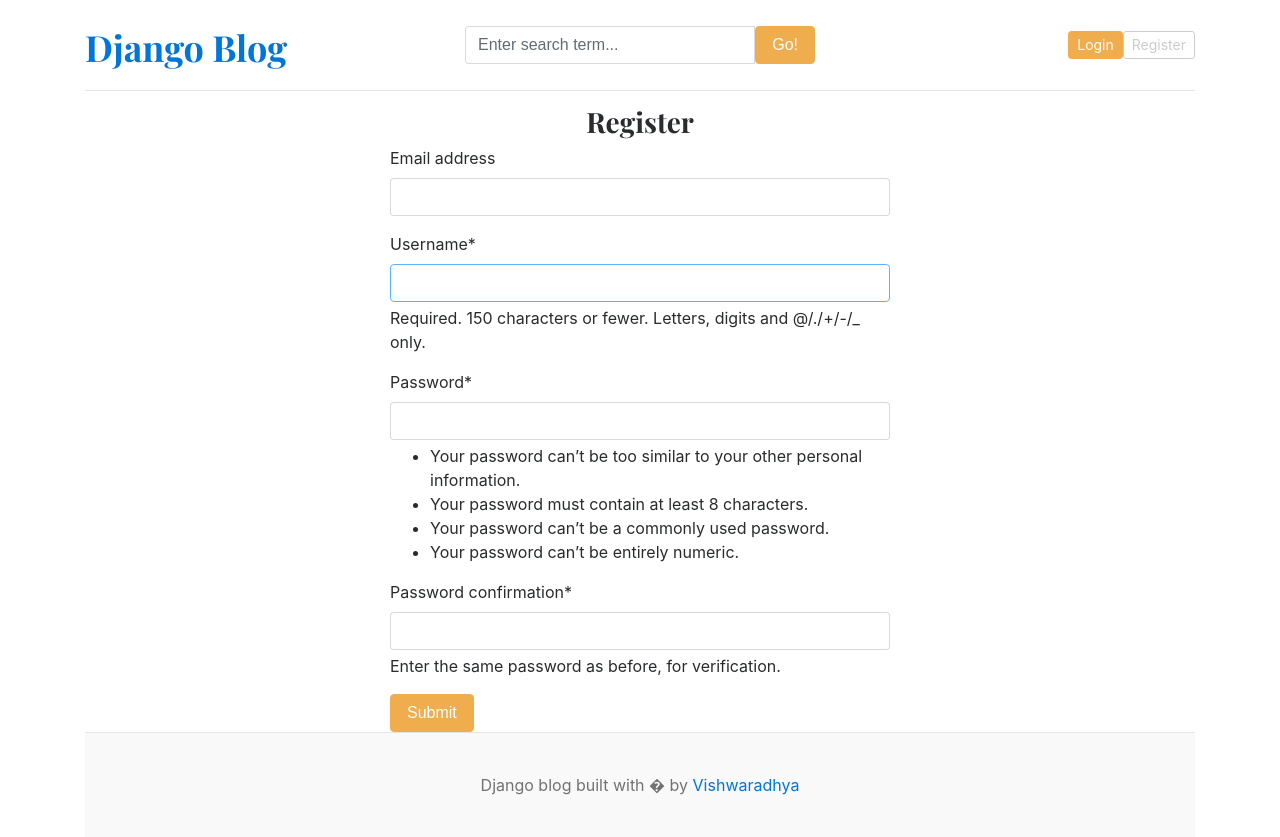
After one commit to vishwaradhyasalimath/Django_blog, a Django app: page /register/ in a window 1280 px wide. The commit adds this page. Run offline with Django 5.2, Linux system fonts and the light colour scheme; data that the repository does not hold is empty; some libraries are stand-ins or nearby versions.

Commit message:
Registeration and authentication

```diff
--- /dev/null
+++ b/blog_main/forms.py
@@ -0,0 +1,8 @@
+from django.contrib.auth.models import User
+from django.contrib.auth.forms import UserCreationForm
+
+
+class RegistrationForm(UserCreationForm):
+    class Meta:
+        model= User
+        fields = ('email','username','password1','password2')
--- a/blog_main/settings.py
+++ b/blog_main/settings.py
@@ -39,6 +39,8 @@ INSTALLED_APPS = [
     "django.contrib.staticfiles",
     "blogs",
     "utility",
+    "crispy_forms",
+    "crispy_bootstrap4",
 ]
 
 MIDDLEWARE = [
@@ -126,3 +128,5 @@ STATICFILES_DIRS = [
 
 MEDIA_URL = '/media/'
 MEDIA_ROOT = BASE_DIR /'media'
+
+CRISPY_TEMPLATE_PACK = 'bootstrap4'
--- a/blog_main/urls.py
+++ b/blog_main/urls.py
@@ -27,7 +27,10 @@ urlpatterns = [
     path("admin/", admin.site.urls),
     path('',views.home,name='home'),
     path('category/',include('blogs.urls')),
-    path('<slug:slug>/',BlogsView.blogs, name ='blogs'),
+    path('blogs/<slug:slug>/',BlogsView.blogs, name ='blogs'),
     #search endpoint
-    path('blogs/search/',BlogsView.search,name='search')
+    path('blogs/search/',BlogsView.search,name='search'),
+    path('register/',views.register, name = 'register'),
+    path('login/',views.login,name='login'),
+    path('logout/',views.logout,name='logout'),
 ]  + static(settings.MEDIA_URL,document_root=settings.MEDIA_URL)
--- a/blog_main/views.py
+++ b/blog_main/views.py
@@ -1,8 +1,12 @@
 
+from multiprocessing import AuthenticationError
 from django.http import HttpResponse
-from django.shortcuts import render
+from django.shortcuts import redirect, render
+from blog_main.forms import RegistrationForm
 from blogs.models import Blog, Category
 from utility.models import About
+from django.contrib.auth.forms import AuthenticationForm
+from django.contrib import auth
 
 
 def home(request):
@@ -23,3 +27,43 @@ def home(request):
     }
 
     return render(request, 'home.html',context)
+
+
+def register(request):
+    if request.method == 'POST':
+        form = RegistrationForm(request.POST)
+        if form.is_valid():
+            form.save()
+            return redirect('register')
+        else:
+            print(form.errors)
+    else:
+        form = RegistrationForm()
+    context = {
+        'form':form,
+    }
+    return render(request, 'register.html',context)
+
+
+def login(request):
+    #default authentication form
+    if request.method == 'POST':
+        form = AuthenticationForm(request,request.POST)
+        if form.is_valid():
+            username = form.cleaned_data['username']
+            password = form.cleaned_data['password']
+
+            user =auth.aauthenticate(username=username,password=password)
+            if user is not None:
+                auth.login(request,user)
+            return redirect('home')
+    form = AuthenticationForm()
+    context = {
+        'form':form,
+    }
+    return render(request,'login.html',context)
+
+
+def logout(request):
+    auth.logout(request)
+    return redirect('home')
--- a/templates/base.html
+++ b/templates/base.html
@@ -29,8 +29,14 @@
 
           </div>
           <div class="col-4 d-flex justify-content-end align-items-center">
-            <a class="btn btn-sm btn-warning" href="#">Login</a> &nbsp;
-            <a class="btn btn-sm btn-outline-secondary" href="#">Register</a>
+            {% if not user.is_authenticated %}
+            <a class="btn btn-sm btn-warning" href="{% url 'login' %}">Login</a>
+            <a class="btn btn-sm btn-outline-secondary" href="{% url 'register' %}">Register</a>
+            {% else %}
+            <span> You are logged in as {{user}}</span>
+            &emsp;
+            <span><a href="{% url 'logout' %}">Logout</a></span>
+            {% endif%}
           </div>
         </div>
       </header>
--- /dev/null
+++ b/templates/register.html
@@ -0,0 +1,12 @@
+{% extends 'base.html' %}
+
+{% block content%}
+{% load crispy_forms_tags %}
+<h3 class="text-center"> Register</h3>
+<form action="{% url 'register' %}" method="POST" style="width:500px; margin:auto;">
+    {% csrf_token %}
+    {{ form | crispy }}
+    <button type="submit" class="btn btn-warning">Submit</button>
+</form>
+
+{% endblock%}
```
Also changed, not shown: templates/login.html (added, +12 -0 lines).
